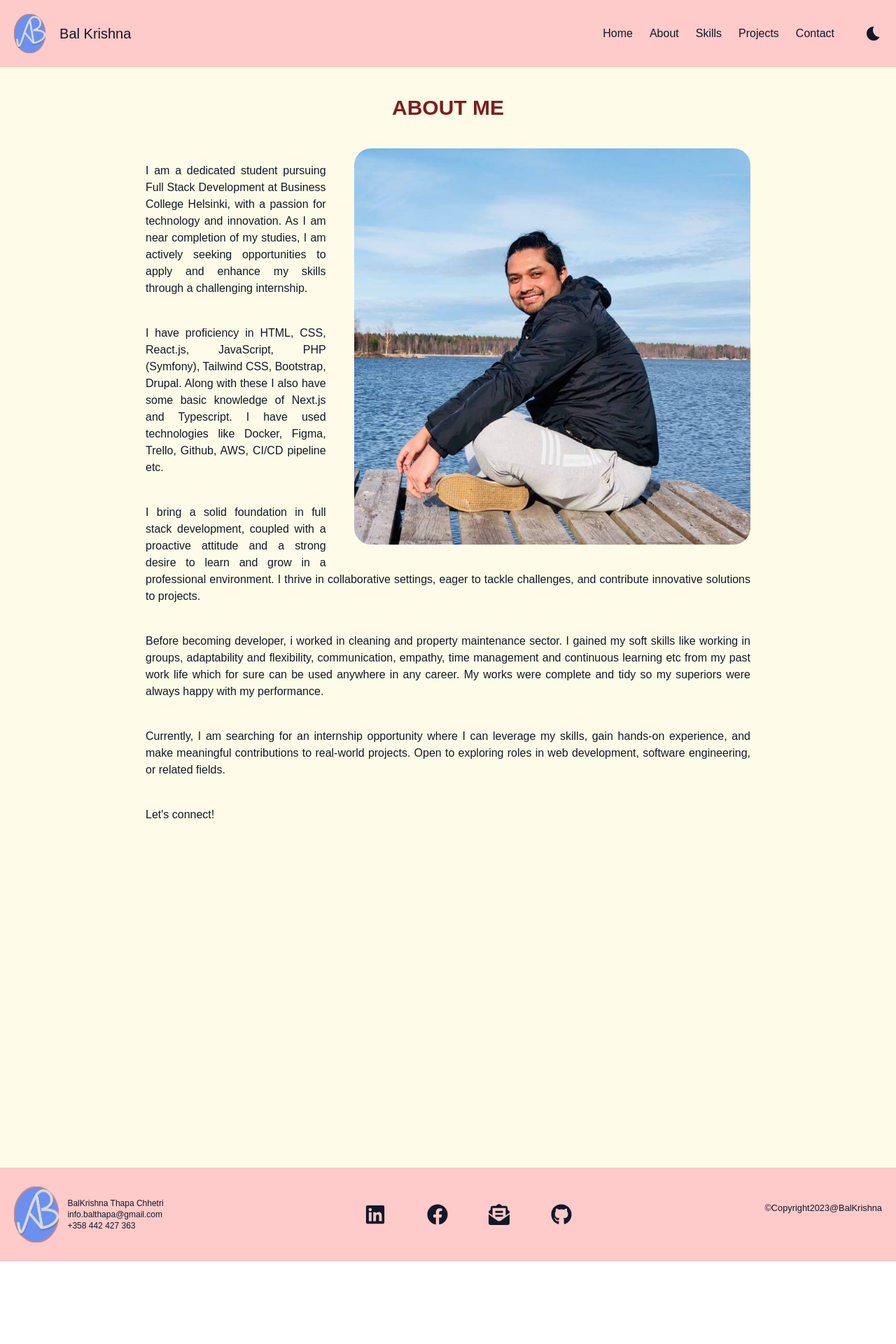
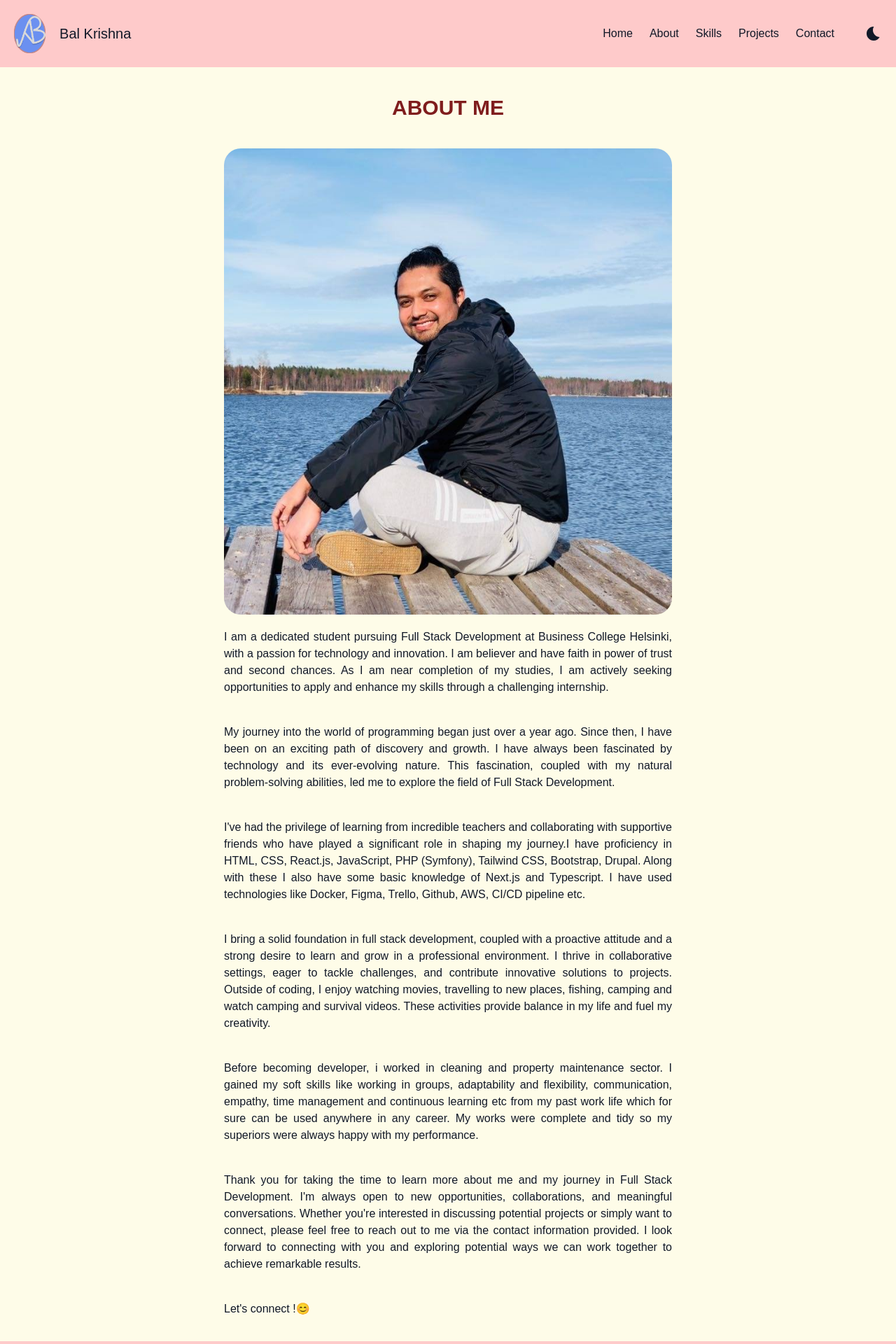
Before and after one commit to BalThapa/My-portfolio-react-, a React (Create React App) app: page /about in a window 1280 px wide. Shown: the top 1920 px of the page at 70% size. Before the commit the page ends 1802 px from the top, so only its background shows below. Built offline with nearby package versions, Linux system fonts and the light colour scheme.

Commit message:
Final checkout-corrections and readme done

```diff
--- a/src/components/Content.jsx
+++ b/src/components/Content.jsx
@@ -15,28 +15,28 @@ const Content = () => {
             <Card1
                 image={About}
                 title="About-me"
-                subtitle="This is the description of my journey to the software developing field"
+                subtitle="This is the description of my journey to the Full-stack development field"
                 link="./about"
                 linkName='See More'
             />
             <Card1
                 image={Skills}
                 title="My Skills"
-                subtitle="This is the description of my journey to the software developing field"
+                subtitle="This contains my skills and know-how of various tools and technologies"
                 link="./skills"
                 linkName='See More'
             />
             <Card1
                 image={Project}
                 title="My Projects"
-                subtitle="This is the description of my journey to the software developing field"
+                subtitle="My School as well as personal projects are listed and beriefly described with video clip here."
                 link="./projects"
                 linkName='See More'
             />
             <Card1
                 image={Contact}
                 title="Contact Me"
-                subtitle="This is the description of my journey to the software developing field"
+                subtitle="Various ways to contact me and form to send me massage is in this page. "
                 link="./contact"
                 linkName='See More'
             />
--- a/src/components/ui/Card2.jsx
+++ b/src/components/ui/Card2.jsx
@@ -5,7 +5,7 @@ import {FaGithub, FaLink} from 'react-icons/fa';
 const Card2 = ({ video, title, subtitle, link1, link2}) => {
   return (
     <div className="flex flex-col md:flex-col lg:flex-row h-auto p-5 lg:h-auto items-center justify-start shadow-md dark:shadow-gray-100 rounded-xl duration-300 ease-in-out hover:scale-110 ">
-      <video src={video} type='video/mp4' controls autoPlay muted className="w-96 rounded-xl mr-5" />
+      <video src={video} type='video/mp4' controls autoPlay muted className="w-96 rounded-xl" />
       <div className="flex flex-col items-center text-center w-full p-5">
         <h1 className="text-2xl lg:text-3xl ">{title}</h1>
         <p className="max-w-md font-light text-gray-500 mb-2 text-sm md:text-base pt-4">
--- a/src/components/ui/Card3.jsx
+++ b/src/components/ui/Card3.jsx
@@ -21,7 +21,7 @@ const Card3 = ({ video, title, subtitle, link1, link2}) => {
             )}
         </div>
       </div>
-      <video src={video} type='video/mp4' controls autoPlay muted className="w-80 rounded-xl ml-5 lg:w-96" />
+      <video src={video} type='video/mp4' controls autoPlay muted className="w-96 rounded-xl" />
     </div>
   );
 };
--- a/src/pages/About.jsx
+++ b/src/pages/About.jsx
@@ -5,21 +5,39 @@ import Profile from '../assets/images/profile.jpeg';
 const About = () => {
     return (
 
-        <main className='bg-yellow-50 dark:bg-gray-900 text-gray-900 dark:text-white p-10 px-30 md:px-40 lg:px-52 '>
+        <main className='bg-yellow-50 dark:bg-gray-900 text-gray-900 dark:text-white p-10 px-30 md:px-40 lg:px-80'>
             <h1 className='flex justify-center text-2xl lg:text-3xl uppercase font-bold text-red-900 mb-10'>About me</h1>
             <div className='flex flex-col-reverse md:flex-col-reverse lg:flex-row'>
                 <div className='text-justify'>
                     <img src={Profile} alt="img" className='w-auto h-2/5 float-right text-wrap rounded-3xl ml-10 mb-5 md:w-auto md:h-2/5 lg:w-auto lg:h-2/5'/>
-                    <p className='py-5'>I am a dedicated student pursuing Full Stack Development at Business College Helsinki, with a passion for technology and innovation. As I am near completion of my studies, I am actively seeking opportunities to apply and enhance my skills through a challenging internship.</p>
-                    <p className='py-5'>I have proficiency in HTML, CSS, React.js, JavaScript, PHP (Symfony), Tailwind CSS, Bootstrap, Drupal. Along with these I also have some basic knowledge of Next.js and Typescript. I have used technologies like Docker, Figma, Trello, Github, AWS, CI/CD pipeline etc.
+                    <p className='py-5'>I am a dedicated student pursuing Full Stack Development at Business College Helsinki, with a passion for technology
+                                        and innovation. I am believer and have faith in power of trust and second chances. As I am near completion of my studies,
+                                        I am actively seeking opportunities to apply and enhance my skills through a challenging internship.
                     </p>
-                    <p className='py-5'>I bring a solid foundation in full stack development, coupled with a proactive attitude and a strong desire to learn and grow in a professional environment. I thrive in collaborative settings, eager to tackle challenges, and contribute innovative solutions to projects.
+                    <p className='py-5'>My journey into the world of programming began just over a year ago. Since then, I have been on an exciting path of
+                                        discovery and growth. I have always been fascinated by technology and its ever-evolving nature. This fascination,
+                                        coupled with my natural problem-solving abilities, led me to explore the field of Full Stack Development.
                     </p>
-                    <p className='py-5'>Before becoming developer, i worked in cleaning and property maintenance sector. I gained my soft skills like working in groups, adaptability and flexibility, communication, empathy, time management and continuous learning etc from my past work life which for sure can be used anywhere in any career. My works were complete and tidy so my superiors were always happy with my performance.
+                    <p className='py-5'>I've had the privilege of learning from incredible teachers and collaborating with supportive friends who have played a
+                                        significant role in shaping my journey.I have proficiency in HTML, CSS, React.js, JavaScript, PHP (Symfony), Tailwind CSS,
+                                        Bootstrap, Drupal. Along with these I also have some basic knowledge of Next.js and Typescript. I have used technologies
+                                        like Docker, Figma, Trello, Github, AWS, CI/CD pipeline etc.
                     </p>
-                    <p className='py-5'>Currently, I am searching for an internship opportunity where I can leverage my skills, gain hands-on experience, and make meaningful contributions to real-world projects. Open to exploring roles in web development, software engineering, or related fields.
+                    <p className='py-5'>I bring a solid foundation in full stack development, coupled with a proactive attitude and a strong desire to learn and grow
+                                        in a professional environment. I thrive in collaborative settings, eager to tackle challenges, and contribute innovative solutions
+                                        to projects. Outside of coding, I enjoy watching movies, travelling to new places, fishing, camping and watch camping and survival videos.
+                                        These activities provide balance in my life and fuel my creativity.
                     </p>
-                    <p className='py-5'>Let's connect!</p>
+                    <p className='py-5'>Before becoming developer, i worked in cleaning and property maintenance sector. I gained my soft skills like working in groups,
+                                        adaptability and flexibility, communication, empathy, time management and continuous learning etc from my past work life which
+                                        for sure can be used anywhere in any career. My works were complete and tidy so my superiors were always happy with my performance.
+                    </p>
+                    <p className='py-5'>Thank you for taking the time to learn more about me and my journey in Full Stack Development. I'm always open to new opportunities,
+                                         collaborations, and meaningful conversations. Whether you're interested in discussing potential projects or simply want to connect,
+                                         please feel free to reach out to me via the contact information provided. I look forward to connecting with you and exploring potential
+                                         ways we can work together to achieve remarkable results.
+                    </p>
+                    <p className='py-5'>Let's connect !😊</p>
 
                 </div>
 
```
Also changed, not shown: src/pages/Projects.jsx (+60 -19 lines), 2 other files (tests, documents, lock files or other folders).
